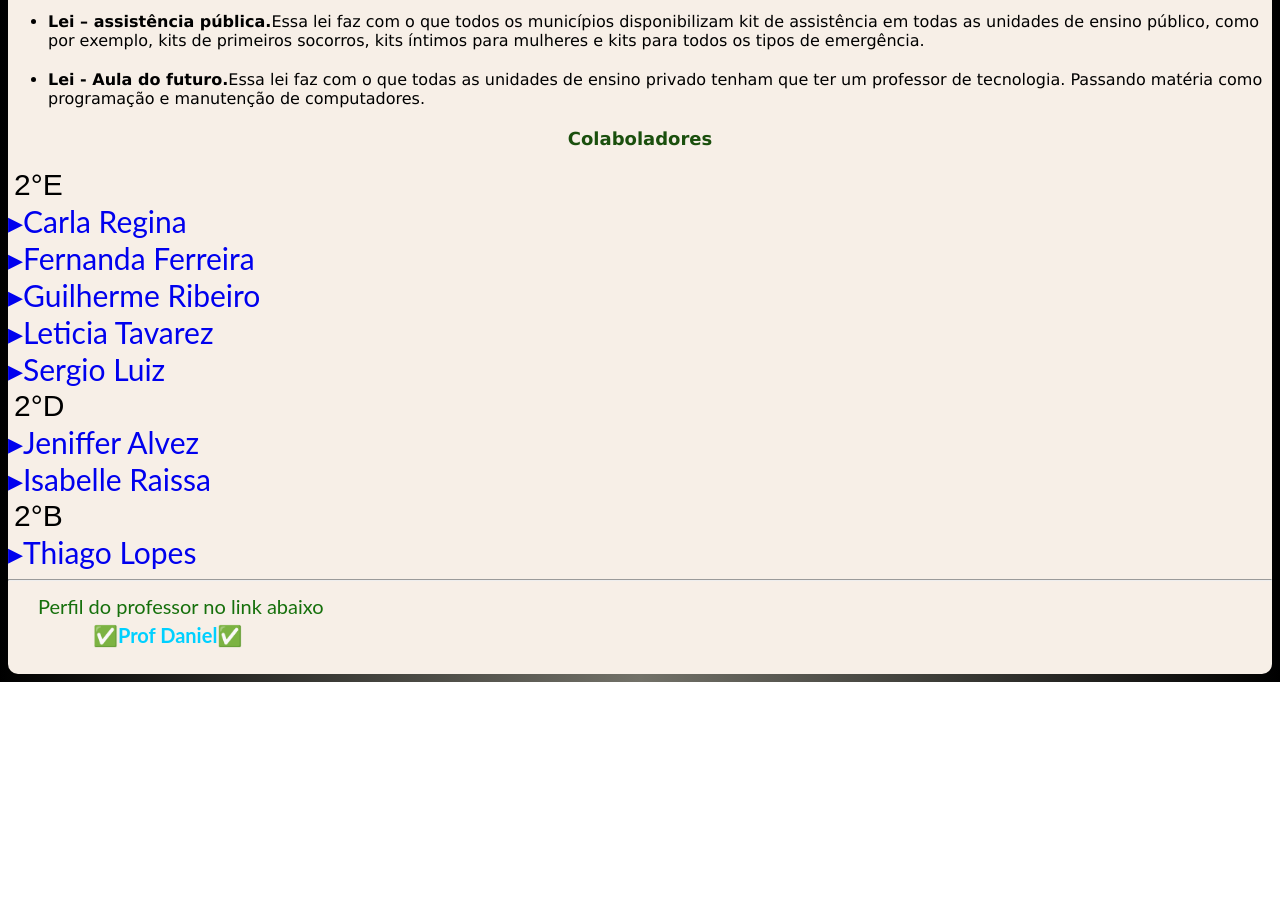
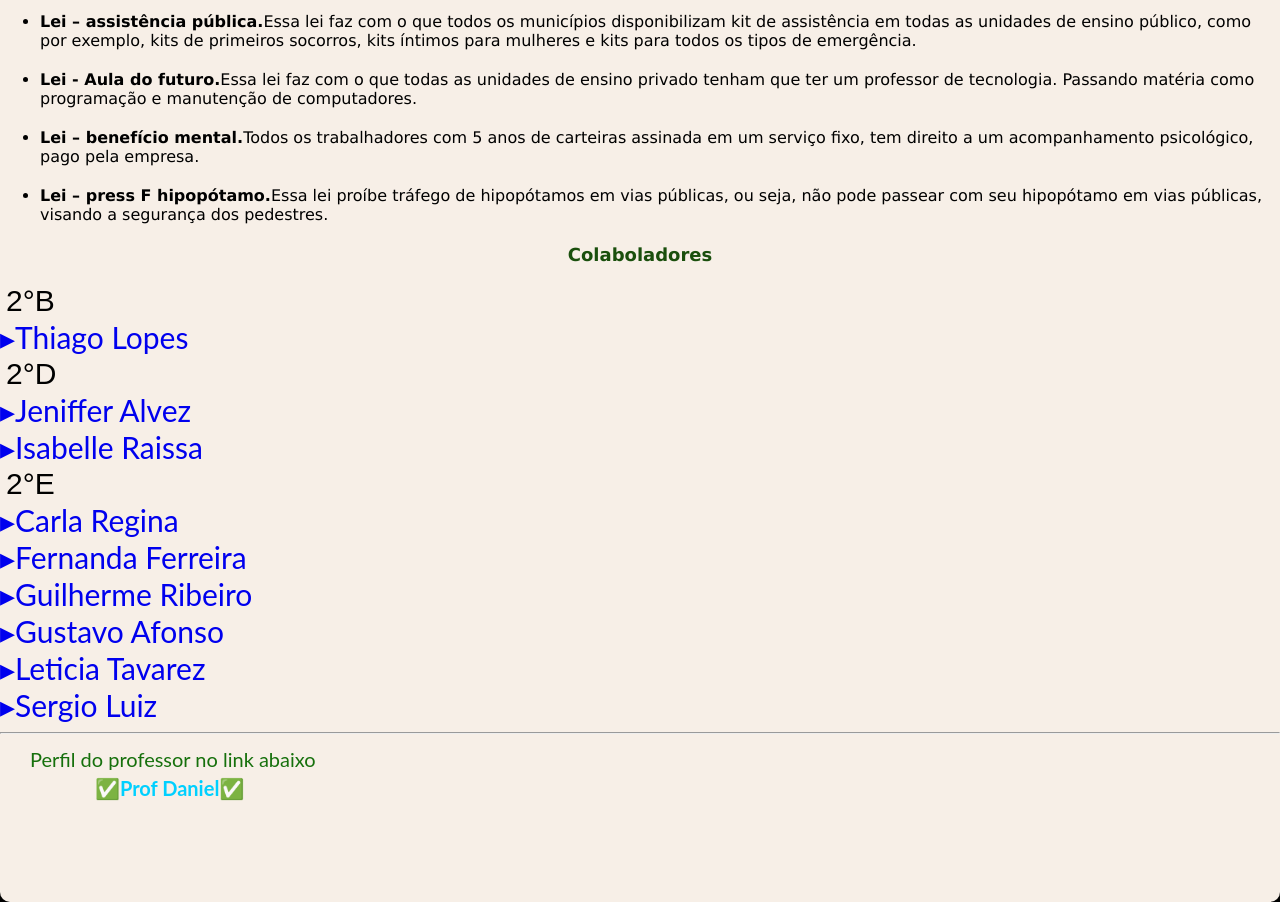
Before and after one commit to EllGuilherme/Trabalho-De-Filosofia-2.0, a plain HTML site: page leis.html in a window 1280 px wide. Shown: the part 920-1822 px from the top of the page. Before the commit the page ends 1602 px from the top, so only its background shows below. Drawn offline with Linux system fonts and the light colour scheme.

Commit message:
100% pronto

```diff
--- a/leis.css
+++ b/leis.css
@@ -1,6 +1,9 @@
 body{
     background-image: linear-gradient(to right,   #000000,#727168, #000000);
     font-family: 'Lucida Sans', 'Lucida Sans Regular', 'Lucida Grande', 'Lucida Sans Unicode', Geneva, Verdana, sans-serif;
+    margin: 0vh;
+    height: 0vh;
+
 }
 
 h1{
@@ -87,9 +90,13 @@ color: #283624;
     font-size: 20px;
     margin-left: 15px;
   }
+
+
 .link{
-  margin-left: 70px;
+  margin-left: 80px;
   margin-top: 5px;
   font-size: 20px;
   color: rgb(0, 208, 255);
+  width:100vh;
+  height: 100px;
 }
--- a/leis.html
+++ b/leis.html
@@ -19,7 +19,7 @@
 
             <li><strong>Lei - proteção intima.</strong>Qualquer cidadão condenado oficialmente por algum tipo de crime sexual independente de sua idade, será proibido de exercer qualquer tipo de profissão ou atividade vinculado com menores de idade.</li>
             <li><strong>Lei - de inclusão para PCD.</strong>Toda unidade pública de ensino, será obrigatório ter uma turma somente para os alunos com necessidades especiais (PCD-pessoas com deficiência) e com um profissional bem qualificado para o tipo de ensino, com o objetivo de evitar bullying e fazer eles terem um ensino adequado. </li>
-            <li><strong>Lei - Da NIDM. (necessidade intima da mulher). </strong>Esta lei tem a ideia de ter a distribuição de absorventes femininos nas UBS (Unidades Básicas de Saúde) e postos de saúde do município. o órgão público ficará responsável de saber a quantidade que será entregue, levando em consideração a média de utilização pelas mulheres durante o fluxo menstrual. </li>
+            <li><strong>Lei - Da NIDM. (necessidade intima da mulher). </strong>Esta lei tem a ideia de ter a distribuição de absorventes femininos nas UBS (Unidades Básicas de Saúde) e postos de saúde do município. o órgão público ficará responsável de saber a quantidade que será entregue, levando em consideração a média de utilização pelas mulheres durante o ciclo menstrual. </li>
             <li><strong>Lei - da inteligência emocional.</strong>Todas as unidades escolares públicas serão obrigatórias ter um profissional (psicólogo) para dar suporte para os alunos que sofrem de depressão, crises de ansiedade e outros tipos de problemas do gênero. </li>
             <li><strong>Lei – Maria Ruana.</strong>Essa Lei faz com que todos os crimes relacionados com estrupo a menores de idade e pedofilia seja inafiançável, com isso o autor do crime terá que cumprir a pena de ponta a ponta em regime fechado.</li>
             <li><strong>Lei – site igualdade.</strong>Essa lei impõe que todos os sites oficiais de grandes empresas terão que ter alguma ferramenta inclusiva, seja ela pra deficiente visual, deficiente auditivo, ou algo do gênero. </li>
@@ -33,7 +33,8 @@
             <li><strong>Lei – Reciclagem educacional.</strong>Essa lei impõe que todas as unidades de ensino público, deve reciclar no mínimo 60% dos lixos produzidos no local, como folhas de caderno, livros velhos, plásticos e coisas do tipo. </li>
             <li><strong>Lei – assistência pública.</strong>Essa lei faz com o que todos os municípios disponibilizam kit de assistência em todas as unidades de ensino público, como por exemplo, kits de primeiros socorros, kits íntimos para mulheres e kits para todos os tipos de emergência.  </li>
             <li><strong>Lei - Aula do futuro.</strong>Essa lei faz com o que todas as unidades de ensino privado tenham que ter um professor de tecnologia. Passando matéria como programação e manutenção de computadores. </li>
-
+            <li><strong>Lei – benefício mental.</strong>Todos os trabalhadores com 5 anos de carteiras assinada em um serviço fixo, tem direito a um acompanhamento psicológico, pago pela empresa.</li>
+            <li><strong>Lei – press F hipopótamo.</strong>Essa lei proíbe tráfego de hipopótamos em vias públicas, ou seja, não pode passear com seu hipopótamo em vias públicas, visando a segurança dos pedestres.</li>
 
         </ul>
 
@@ -45,35 +46,33 @@
 
 <div class="sidenav">
 
-<button class="dropdown-btn">2°E</button>
+  <button class="dropdown-btn">2°B</button>
+  <div class="dropdown-container">
+    <a href="#">▸Thiago Lopes</a>
+  </div>
 
-  <div class="dropdown-container">
-    <a href="#">▸Carla Regina </a>
-    <a href="#">▸Fernanda Ferreira</a>
-    <a href="#">▸Guilherme Ribeiro</a>
-    <a href="#">▸Leticia Tavarez</a>
-    <a href="#">▸Sergio Luiz</a>
-</div>
 
   <button class="dropdown-btn">2°D</button>
-
   <div class="dropdown-container">
     <a href="#">▸Jeniffer Alvez</a>
     <a href="#">▸Isabelle Raissa</a>
   </div>
 
-  <button class="dropdown-btn">2°B</button>
+
+  <button class="dropdown-btn">2°E</button>
+  <div class="dropdown-container">
+    <a href="#">▸Carla Regina </a>
+    <a href="#">▸Fernanda Ferreira</a>
+    <a href="#">▸Guilherme Ribeiro</a>
+    <a href="#">▸Gustavo Afonso</a>
+    <a href="#">▸Leticia Tavarez</a>
+    <a href="#">▸Sergio Luiz</a>
+
+</div>
 
 
-  <div class="dropdown-container">
-    <a href="#">▸Thiago Lopes</a>
-  </div>
-
 <script>
-
 var dropdown = document.getElementsByClassName("dropdown-btn");
-
-
 
 for (i = 0; i < dropdown.length; i++) {
   dropdown[i].addEventListener("click", function() {
```
Also changed, not shown: index.html (+7 -8 lines).
